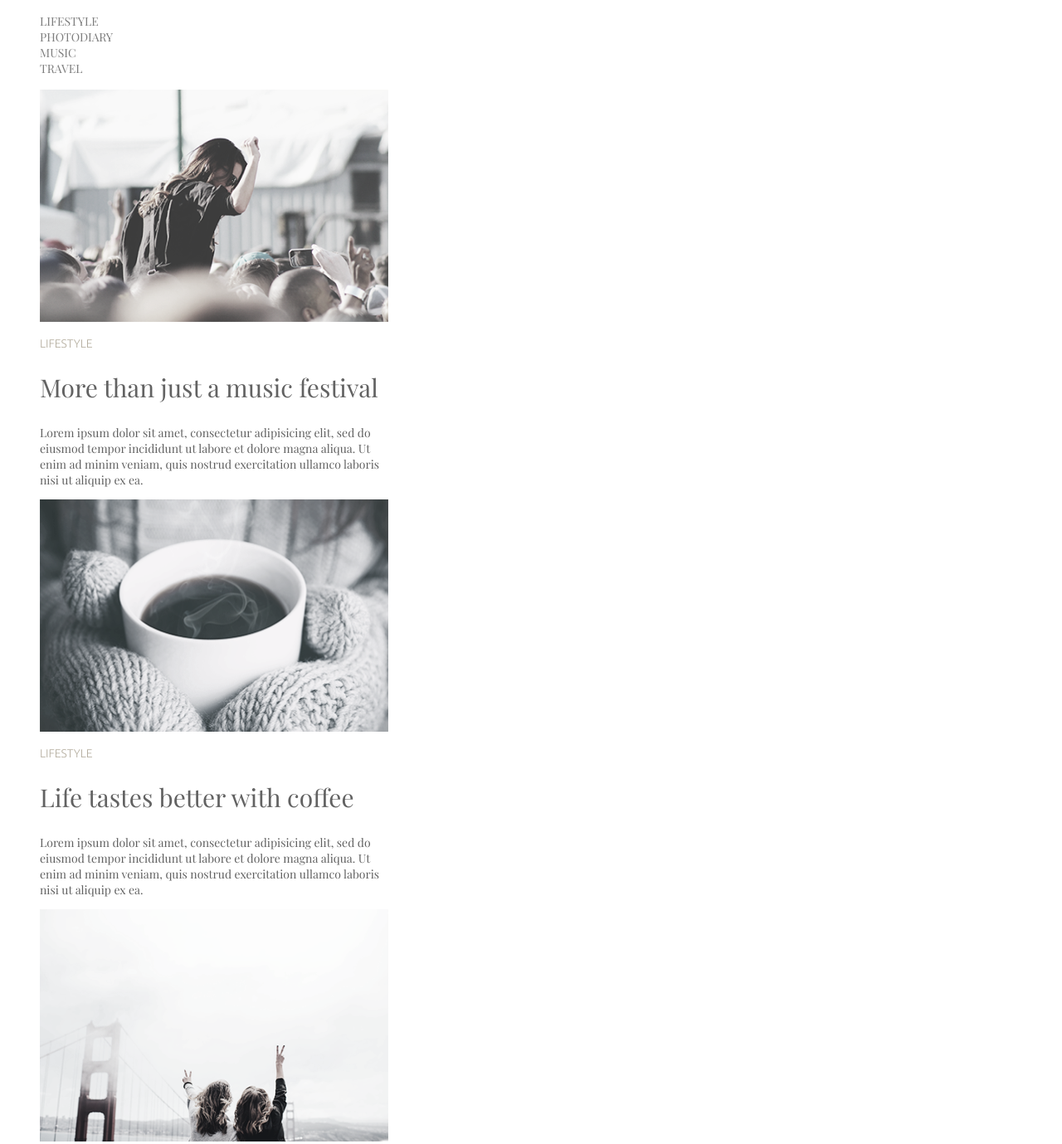
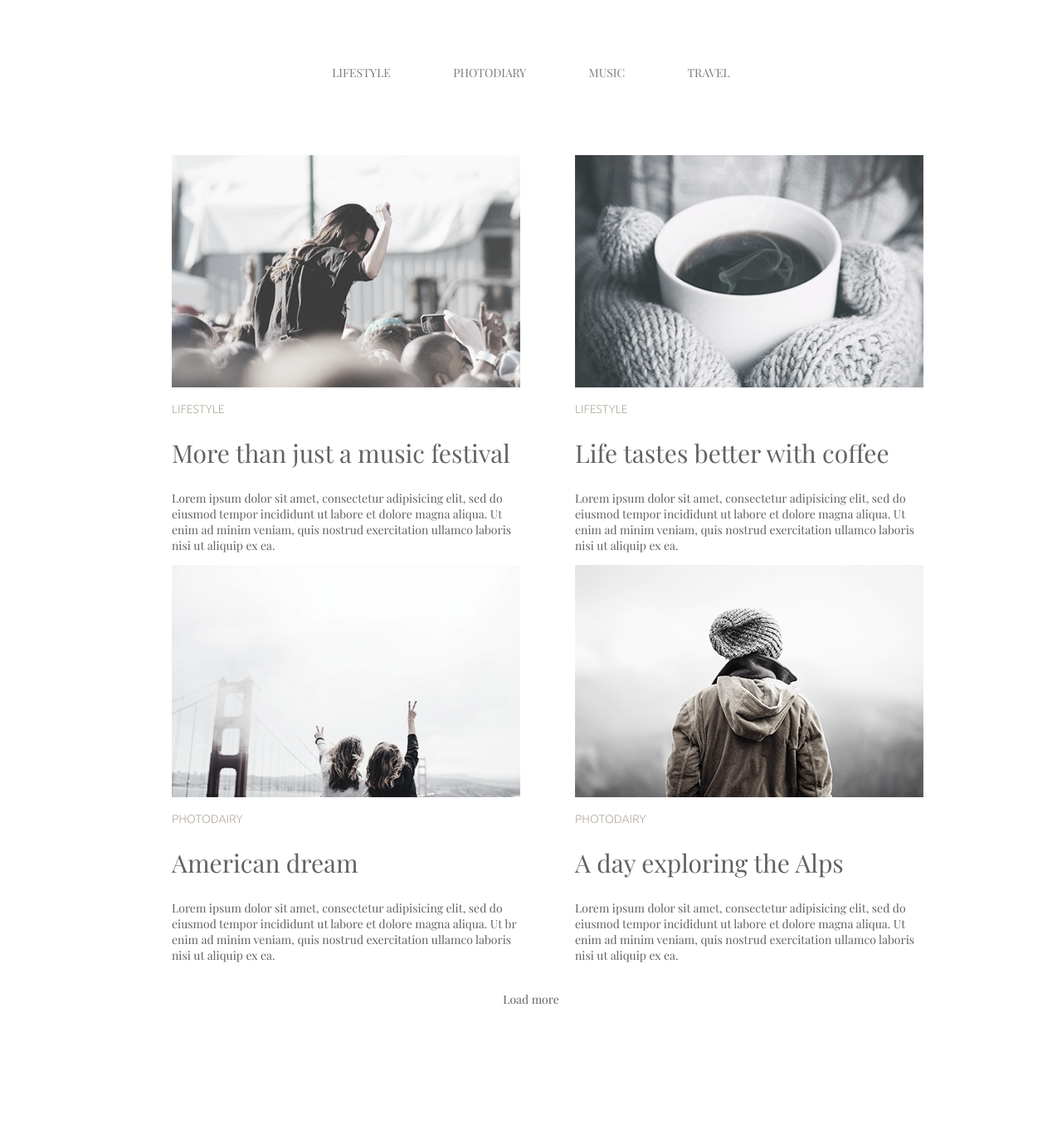
Before and after one commit to Nazariy150286/Lifestyle, a plain HTML site: page index.html in a window 1280 px wide. Shown: the top 1379 px of the page at 83% size. After the commit the page ends 1243 px from the top, so only its background shows below. Drawn offline with nearby package versions, Linux system fonts and the light colour scheme.

Commit message:
changed html,css

```diff
--- a/index.html
+++ b/index.html
@@ -9,12 +9,13 @@
     <link rel="preconnect" href="https://fonts.gstatic.com" crossorigin />
     <link
       href="https://fonts.googleapis.com/css2?family=Playfair+Display&family=Ubuntu:wght@300&display=swap"
-      rel="stylesheet"/>
+      rel="stylesheet"
+    />
     <link rel="stylesheet" href="./style.css" />
   </head>
   <body>
     <header>
-      <nav>
+      <nav class="container">
         <ul class="lists">
           <li class="list">
             <a href="#">LIFESTYLE</a>
@@ -62,8 +63,8 @@
             <h2 class="tittle_decription">American dream</h2>
             <p class="text">
               Lorem ipsum dolor sit amet, consectetur adipisicing elit, sed do
-              eiusmod tempor incididunt ut labore et dolore magna aliqua. Ut
-              br enim ad minim veniam, quis nostrud exercitation ullamco laboris
+              eiusmod tempor incididunt ut labore et dolore magna aliqua. Ut br
+              enim ad minim veniam, quis nostrud exercitation ullamco laboris
               nisi ut aliquip ex ea.
             </p>
           </li>
--- a/style.css
+++ b/style.css
@@ -68,3 +68,24 @@ button {
   color: #626262;
   cursor:pointer
 }
+.lists{
+display: flex;
+margin: 0 auto;
+justify-content:space-around;
+width: 555px;
+padding: 70px 0 90px;
+}
+.fotos{
+display: flex;
+width: 906px;
+flex-wrap:wrap ;
+justify-content:space-between  ;
+margin: auto;
+}
+.button{
+display: block;
+padding: 0;
+justify-content: center;
+margin: auto;
+border: black;
+}
```
